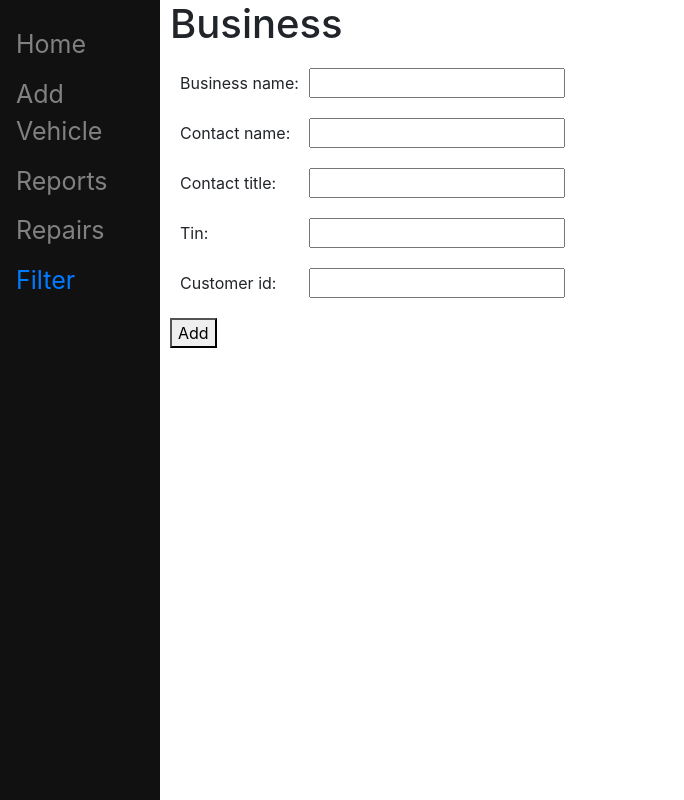
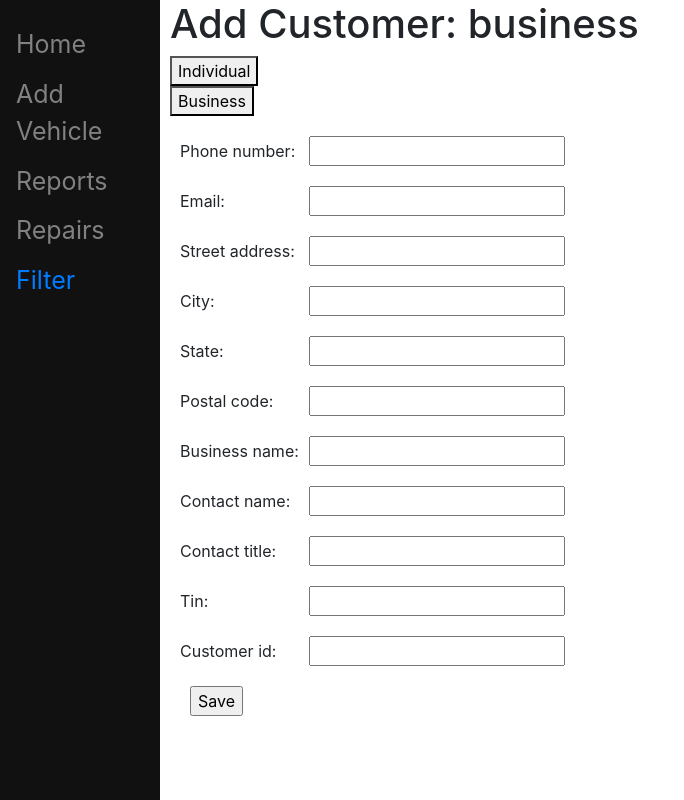
Before and after one commit to dennismdan/car_dealership_database_proj, a Django app: page /business/ in a window 1280 px wide. Shown: the whole page, without its empty margins (0-684 px from the left). Run offline with Django 3.2, Linux system fonts and the light colour scheme; some libraries are stand-ins or nearby versions.

Commit message:
implemented the dynamic view of adding customer as individual or business

```diff
--- a/Phase_3/Jaunty2/main_app/__init__.py
+++ b/Phase_3/Jaunty2/main_app/__init__.py
@@ -1,3 +1,6 @@
 import os
 if os.getenv("USER_ROLE") is None:
     os.environ["USER_ROLE"] = "regular_user"
+
+if os.getenv("ADD_USER_TYPE") is None:
+    os.environ["ADD_USER_TYPE"] = "individual"
--- a/Phase_3/Jaunty2/main_app/forms.py
+++ b/Phase_3/Jaunty2/main_app/forms.py
@@ -156,22 +156,44 @@ class AddCustomer(forms.Form):
   state = forms.CharField()
   postal_code = forms.CharField()
 
+  def __init__(self, *args, **kwargs):
+
+      super(AddCustomer, self).__init__(*args, **kwargs)
+
+      # Person Fields
+      first_name = forms.CharField()
+      last_name = forms.CharField()
+      driver_license_nr = forms.CharField()
+      customer_id = forms.CharField()
+      person_fields = [first_name,last_name,driver_license_nr,customer_id]
+      person_names = ["first_name", "last_name", "driver_license_nr", "customer_id"]
+
+      # Business Fields
+      business_name = forms.CharField()
+      contact_name = forms.CharField()
+      contact_title = forms.CharField()
+      TIN = forms.CharField()
+      customer_id = forms.CharField()
+      business_fields = [business_name,contact_name,contact_title,TIN,customer_id]
+      business_names = ["business_name", "contact_name", "contact_title", "TIN", "customer_id"]
+
+      add_user_type = os.environ["ADD_USER_TYPE"] # can either be person or business
+
+      if add_user_type == "individual":
+          self.add_fields_to_form(person_fields,person_names)
+      elif add_user_type == "business":
+          self.add_fields_to_form(business_fields,business_names)
+
+
+
+  def add_fields_to_form(self,form_list:list, name_list):
+      for i in range(len(form_list)):
+
+          self.fields[name_list[i]] = form_list[i]
+
 
   def clean_data(self):
         pass
-
-class Individual(forms.Form):
-  first_name = forms.CharField()
-  last_name = forms.CharField()
-  driver_license_nr = forms.CharField()
-  customer_id = forms.CharField()
-
-class Business(forms.Form):
-  business_name = forms.CharField()
-  contact_name = forms.CharField()
-  contact_title = forms.CharField()
-  TIN= forms.CharField()
-  customer_id = forms.CharField()
 
 
 class AddVehicle(forms.Form):
--- a/Phase_3/Jaunty2/main_app/templates/mainlanding/add_customer.html
+++ b/Phase_3/Jaunty2/main_app/templates/mainlanding/add_customer.html
@@ -1,68 +1,16 @@
 {% extends "mainlanding/base.html" %}
-<!--<!DOCTYPE html>-->
-<!--<html lang="en">-->
-<!--<head>-->
-<!--    <meta charset="UTF-8">-->
-<!--    <title>Add Customer</title>-->
-<!--</head>-->
-<!--<body>-->
-<!-- <form name = "add_customer_form" action = "{% url 'add customer' %}" method = "POST">-->
-<!--     <div>-->
-<!--         <label>Phone number</label>-->
-<!--         <input type="text" name="phone_number">-->
-<!--     </div>-->
-<!--     <div>-->
-<!--         <label>Email</label>-->
-<!--         <input type="email" name="email">-->
-<!--     </div>-->
-<!--     <div>-->
-<!--          <label>Street address</label>-->
-<!--       <input type="text" name="street_address">-->
-<!--     </div>-->
-<!--     <div>-->
-<!--           <label>City</label>-->
-<!--           <input type="text" name="city">-->
-<!--     </div>-->
-<!--     <div>-->
-<!--            <label>State</label>-->
-<!--            <input type="text" name="state">-->
-<!--     </div>-->
-<!--     <div>-->
-<!--            <label>Postal code</label>-->
-<!--            <input type="text" name="postal_code">-->
-<!--     </div>-->
-<!--     <button type="submit">Submit</button>-->
-<!-- </form>-->
 
-<!-- <p>If customer is person click Individual</p>-->
-<!-- <form action = "{% url 'individual' %}" method = "POST">-->
-<!--     <button type="submit">Individual</button>-->
-<!-- </form>-->
-
-<!-- <p>If customer is business click Business</p>-->
-<!-- <form action = "{% url 'individual' %}" method = "POST">>-->
-<!--     <button type="submit">Business</button>-->
-<!-- </form>-->
-<!--</body>-->
-<!--</html>-->
 
 {% block content %}
-<h1> Add Customer </h1>
+<h1> Add Customer: {{ customer }}</h1>
+<div>
+    <button type="submit" onclick="location.href='{% url 'individual' %}'" name='individual'>Individual</button></div>
+<div>
+    <button type="submit" onclick="location.href='{% url 'business' %}'" name='business'>Business</button>
+</div>
+
 <form name = "add_customer" action = "{% url 'add_customer' %} " method = "POST" >
      {{ form.as_p }}
     <input type="submit"  value="Save">
-    <div>
-        <label> <input type="radio" onclick="location.href='{% url 'individual' %}'" name="select-type" value="individual">Individual</label>
-    </div>
-    <div>
-        <label> <input type="radio" onclick="location.href='{% url 'business' %}'" name="select-type" value="Business">Business</label>
-    </div>
-
 </form>
-
-
-
-
-
-
 {% endblock %}
--- a/Phase_3/Jaunty2/main_app/templates/mainlanding/business.html
+++ /dev/null
@@ -1,9 +0,0 @@
-{% extends "mainlanding/base.html" %}
-{% block content %}
-<h1> Business </h1>
-<form name = "business" action = "{% url 'business' %}" method = "POST" >
-     {{ form.as_p }}
-</form>
-    <button type="submit">Add</button>
-
-{% endblock %}
--- a/Phase_3/Jaunty2/main_app/urls.py
+++ b/Phase_3/Jaunty2/main_app/urls.py
@@ -15,11 +15,8 @@ urlpatterns = [
     path('filter_vehicles/', views.filter_vehicles, name="filter_vehicles"),
     path('add_customer/', views.add_customer, name="add_customer"),
     path('total_vehicles_available/', views.total_vehicles_available, name="total_vehicles_available"),
-    path('individual/', views.individual, name="individual"),
-    path('business/', views.business, name="business"),
+    path('individual/', views.update_add_customer, name="individual"),
+    path('business/', views.update_add_customer, name="business"),
     path('vehicle_details/', views.vehicle_details, name="vehicle_details"),
     path('add_repair/', views.add_repair, name="add_repair"),
-
-
-
 ]
--- a/Phase_3/Jaunty2/main_app/views.py
+++ b/Phase_3/Jaunty2/main_app/views.py
@@ -2,7 +2,7 @@ import os
 
 from django.shortcuts import render
 from django.http import HttpResponseRedirect
-from .forms import LoginForm, QueryVehicleForm, ReportTypes, LookupCustomer, FilterBy, AddCustomer, Individual, Business
+from .forms import LoginForm, QueryVehicleForm, ReportTypes, LookupCustomer, FilterBy, AddCustomer
 from .forms import AddRepair
 from .utils import run_query, get_search_vehicle_query
 from .runtime_constants import USER_ROLE
@@ -136,29 +136,20 @@ def filter_vehicles(request):
 #                    'data': data,
 #                    'header': header})
 
-def individual(request):
-    view_inventory = False
-    data = []
-    header = []
+def update_add_customer(request, ):
+    home_status = "Setting the add customer template with individual or business."
+    print(home_status)
+    path = request.path
 
-    form = Individual()
+    customer_type = path[1:-1]
+    print("Customer set to: ",customer_type)
 
-    return render(request, 'mainlanding/individual.html',
+    os.environ["ADD_USER_TYPE"] = customer_type
+    form = AddCustomer()
+
+    return render(request, 'mainlanding/add_customer.html',
                   {'form': form,
-                   'data': data,
-                   'header': header})
-
-def business(request):
-    view_inventory = False
-    data = []
-    header = []
-
-    form = Business()
-
-    return render(request, 'mainlanding/business.html',
-                  {'form': form,
-                   'data': data,
-                   'header': header})
+                   'customer':customer_type})
 
 
 def loggedin(request):
```
Also changed, not shown: Phase_3/Jaunty2/main_app/templates/mainlanding/individual.html (deleted, +0 -9 lines).
